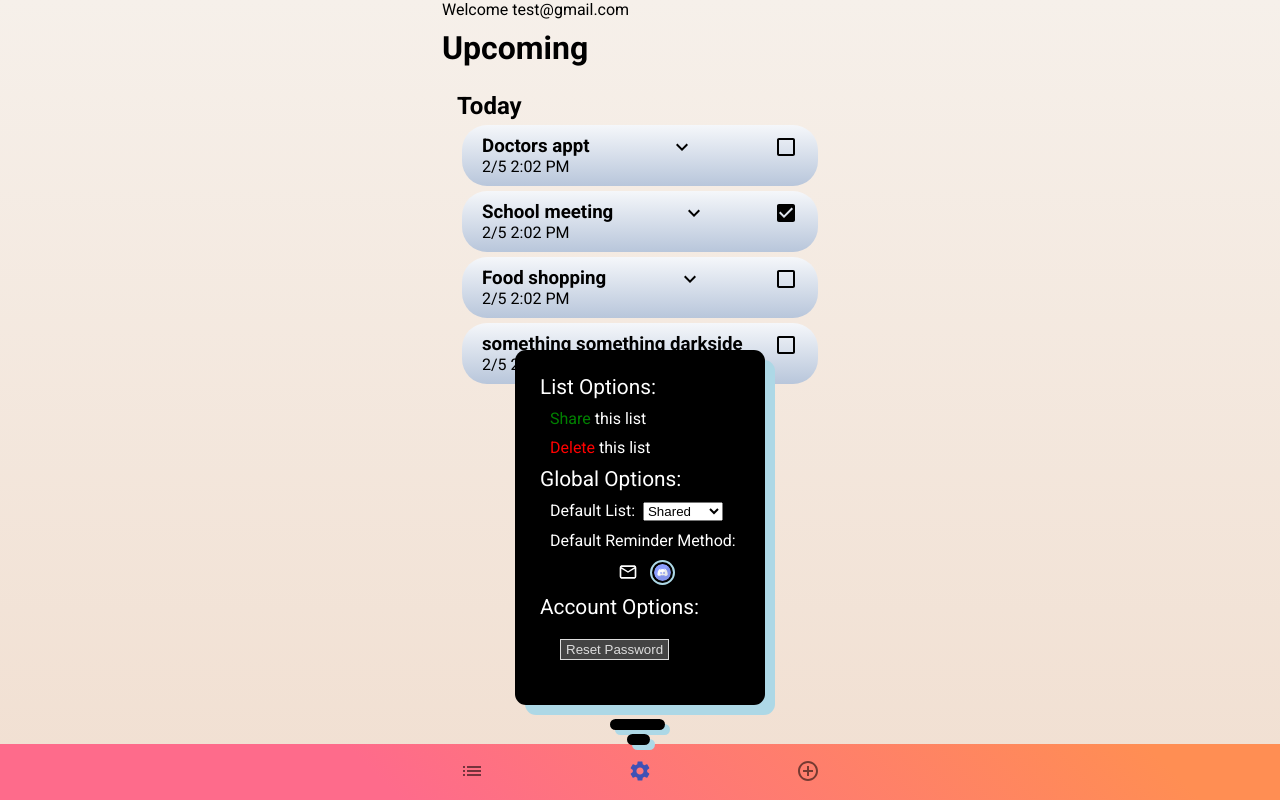
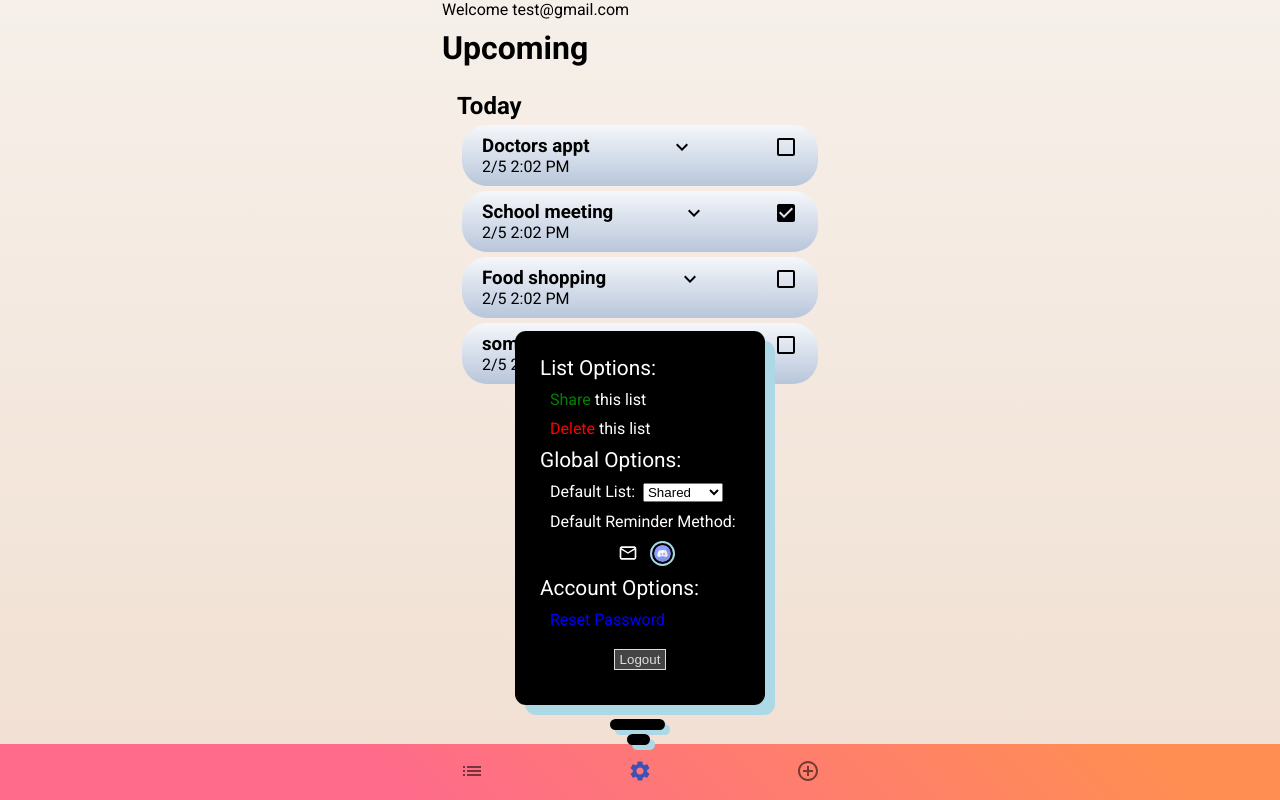
Before and after one commit to indomie858/todolist-react, a React (Create React App) app: page / in a window 1280 px wide. Both pictures are taken after a click on the button 640 px from the left and 772 px from the top of the page. Built offline with nearby package versions, Linux system fonts and the light colour scheme; no server answers.

Commit message:
added logout button

```diff
--- a/src/components/Options.js
+++ b/src/components/Options.js
@@ -63,8 +63,8 @@ const Options = (props) => {
                     </div>
                 <div className="listHeader">Account Options:</div>
                     <div className="optionsOption">
-                        <button className="addTaskButton addTaskInput" onClick={logOut} >Reset Password</button>
-                    </div>
+                        <span className="clickableText blue">Reset Password</span></div>
+                        <button className="addTaskInput addTaskButton" onClick={() => logOut()}>Logout</button>
             </div>
             <div className="popoverTag1 popoverCenter1"></div>
             <div className="popoverTag2 popoverCenter2"></div>
```
